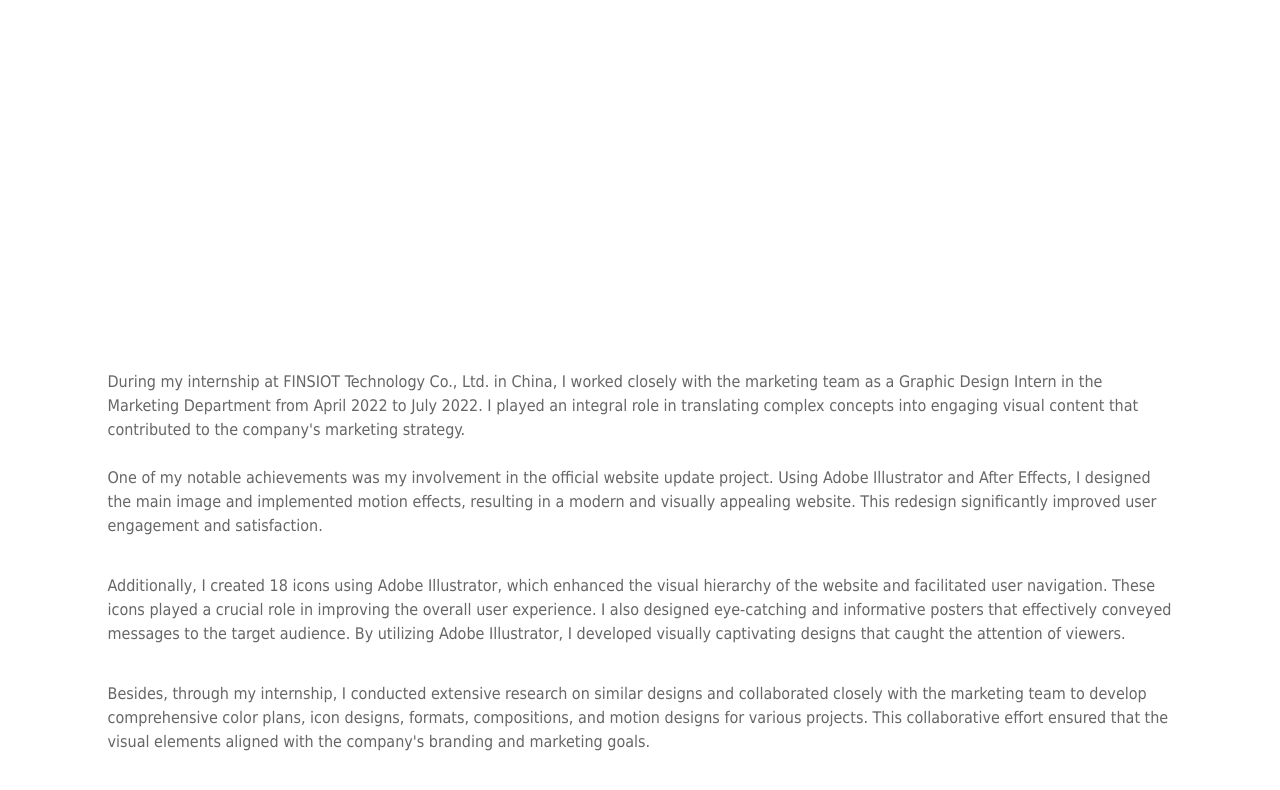
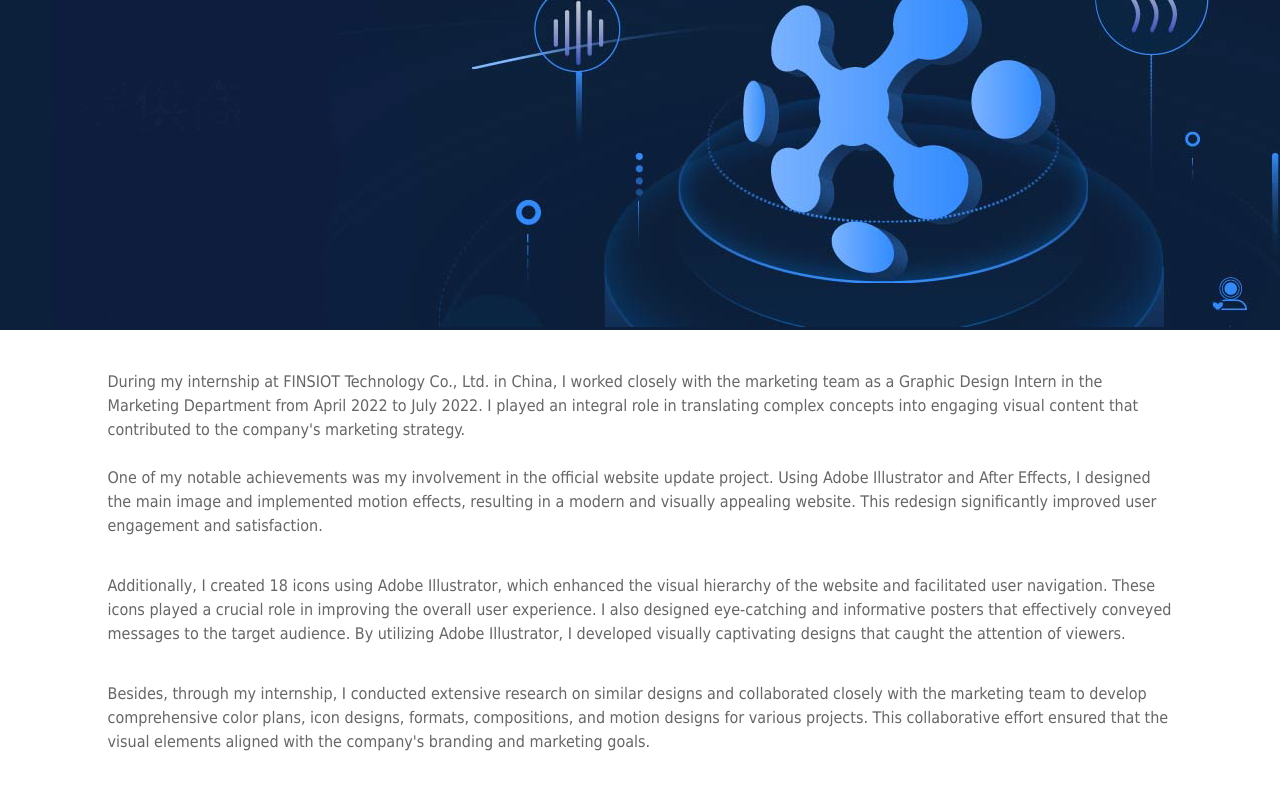
Before and after one commit to lynnDengz/lynndeng.githun.io, a plain HTML site: page finsiot.html in a window 1280 px wide. Shown: the part 140-930 px from the top of the page. Drawn offline with Linux system fonts and the light colour scheme; files whose address does not match are found by name.

Commit message:
Update finsiot.css
Signed-off-by: lynnDengz <137074128+lynnDengz@users.noreply.github.com>

```diff
--- a/finsiot.css
+++ b/finsiot.css
@@ -24,7 +24,7 @@
     width: 100%;
     height: 400px;
     background-color: antiquewhite;
-    background: url(../作品集/project/Finsiot/b1.png);
+    background: url(project/Finsiot/b1.png);
     margin-bottom: 40px;
     /* 图是糊的注意更换 */
 }
```
